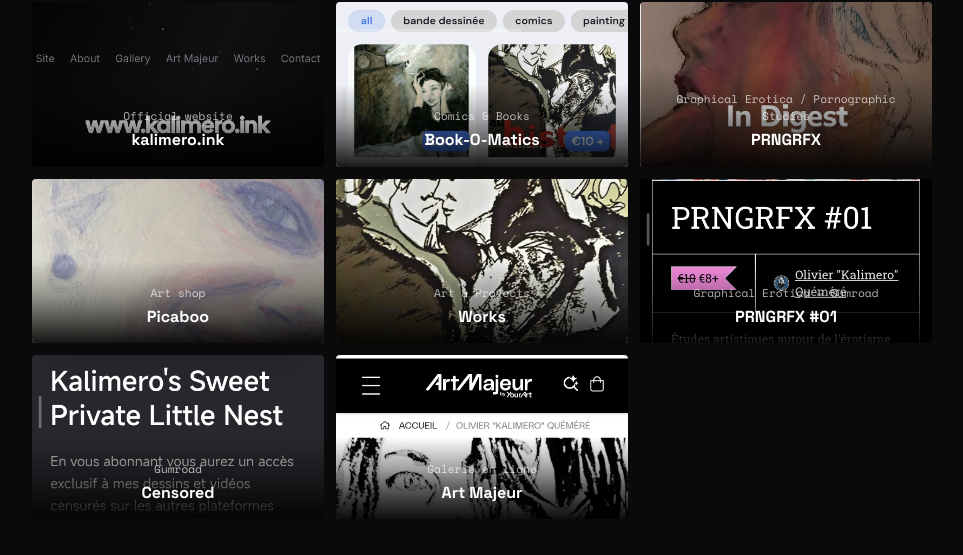
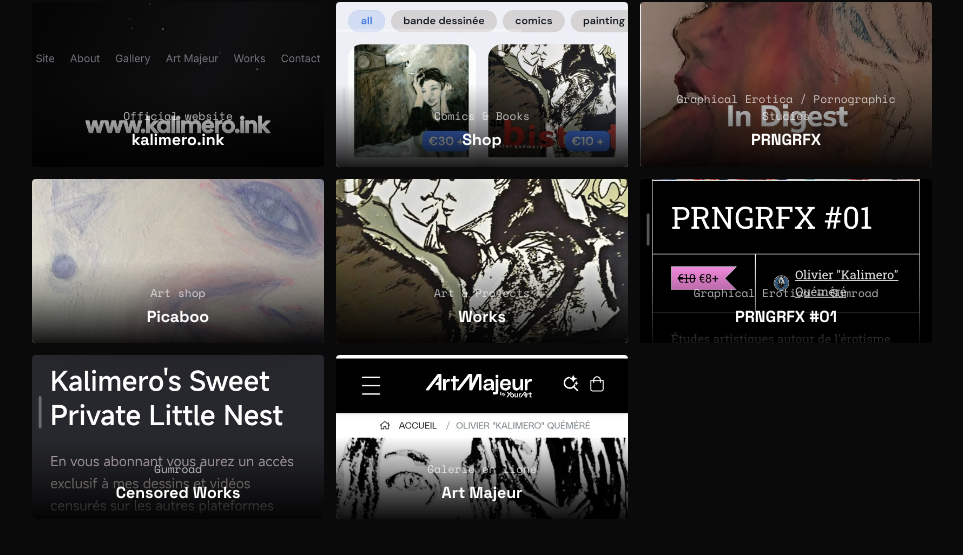
Before and after one commit to Kalimero-Von-Bulow/stationservice, a React (Vite) app: page / in a window 1280 px wide. Shown: the part 4320-4875 px from the top of the page, without its empty margins (158-1121 px from the left). Built offline with nearby package versions, Linux system fonts and the light colour scheme.

Commit message:
Add files via upload

```diff
--- a/Footer.tsx
+++ b/Footer.tsx
@@ -15,7 +15,7 @@
 ];
 
 const supportLinks: FooterLink[] = [
-  { label: "Book-O-Matics", href: "https://ko-fi.com/kalimero_666/shop" },
+  { label: "Shop", href: "https://ko-fi.com/kalimero_666/shop" },
   { label: "Ko-Fi", href: "https://ko-fi.com/kalimero666" },
   { label: "Tipeee", href: "https://www.tipeee.com/kalimero" },
   { label: "Goodies", href: "https://kalimero.myspreadshop.fr/" },
--- a/Home.tsx
+++ b/Home.tsx
@@ -25,7 +25,7 @@
     image: "/showcase-kalimero-ink.jpg",
   },
   {
-    title: "Book-O-Matics",
+    title: "Shop",
     url: "https://ko-fi.com/kalimero_666/shop",
     description: "Comics & Books",
     image: "/showcase-bookomatics.jpg",
@@ -55,7 +55,7 @@
     image: "/showcase-prngrfx01.jpg",
   },
   {
-    title: "Censored",
+    title: "Censored Works",
     url: "https://kalimero666.gumroad.com/l/lkcdl",
     description: "Gumroad",
     image: "/showcase-censored.jpg",
--- a/Navbar.tsx
+++ b/Navbar.tsx
@@ -10,7 +10,7 @@
   { label: "PRNGRFX", href: "https://xxx19.digitalpress.blog/", external: true },
   { label: "Shop", href: "https://ko-fi.com/kalimero_666/shop", external: true },
   { label: "PRNGRFX #01", href: "https://kalimero666.gumroad.com/l/wqynnc", external: true },
-  { label: "Censored", href: "https://kalimero666.gumroad.com/l/lkcdl", external: true },
+  { label: "Censored Works", href: "https://kalimero666.gumroad.com/l/lkcdl", external: true },
   { label: "Art Majeur", href: "https://www.artmajeur.com/olivier-kalimero-quemere", external: true },
   { label: "Goodies", href: "https://kalimero.myspreadshop.fr/", external: true },
 ];
```
